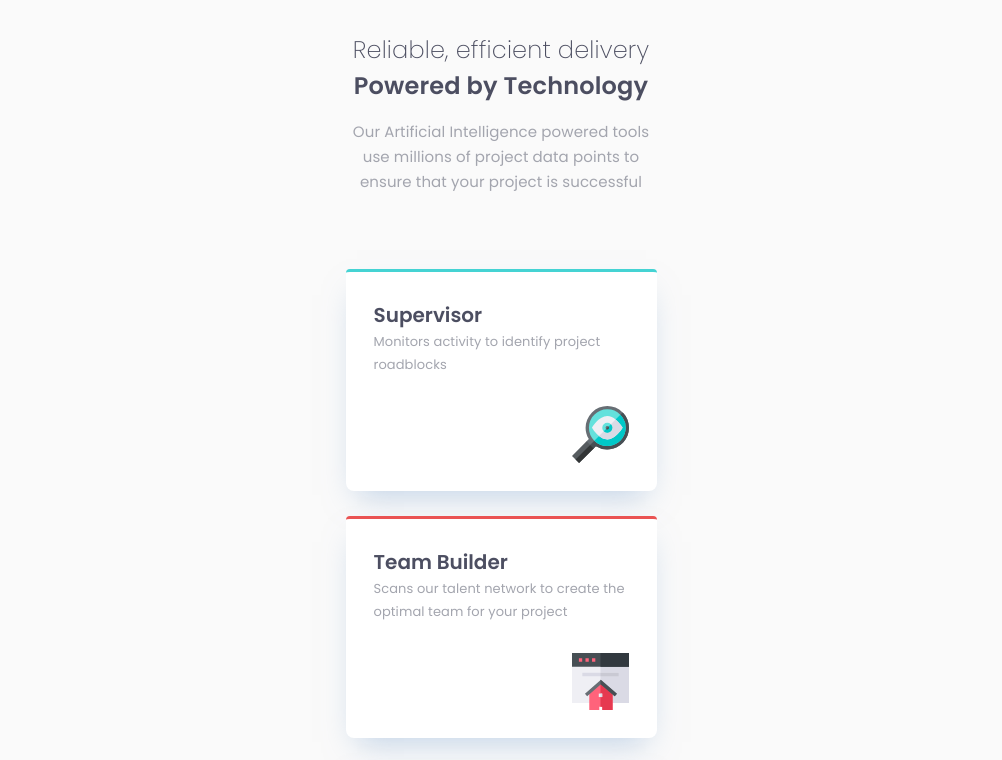
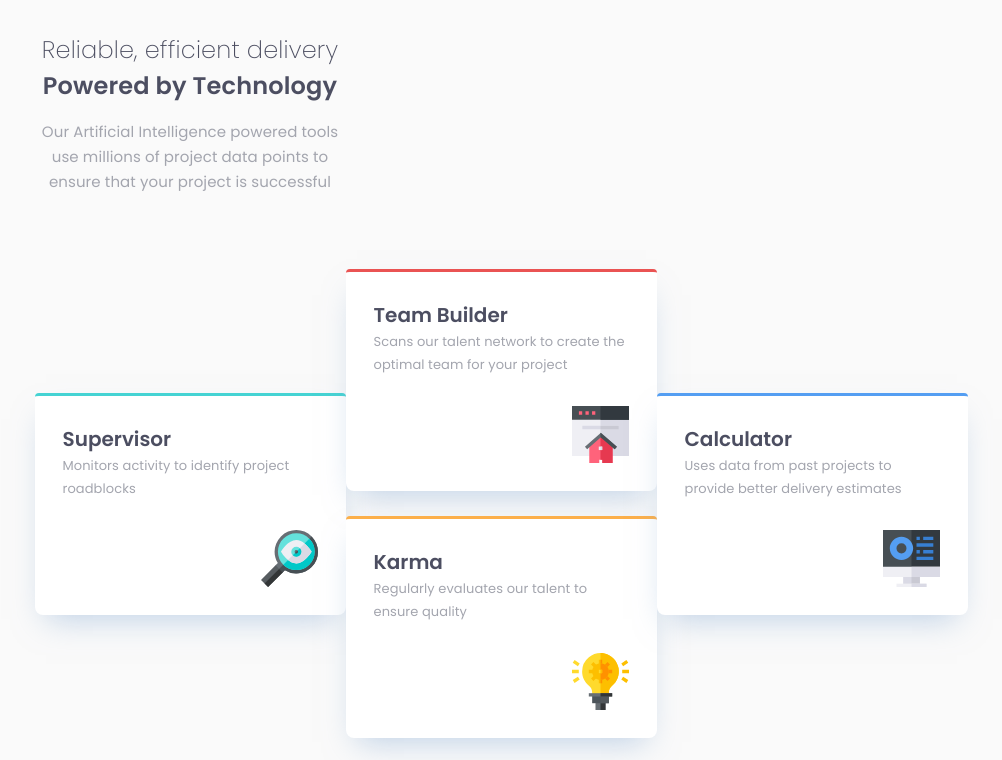
Before and after one commit to Negligence/four-card-feature-section, a website: page index.html in a window 1280 px wide. Shown: the top 760 px of the page, without its empty margins (139-1141 px from the left). Drawn offline with Linux system fonts and the light colour scheme.

Commit message:
finished 320px breakpoint started 1150px breakpoint

```diff
--- a/source/sass/styles.scss
+++ b/source/sass/styles.scss
@@ -132,7 +132,7 @@ p {
 }
 
 .card__title {
-  font-size: rem(20px);
+  font-size: var(--fz-3);
   line-height: auto;
 }
 
@@ -156,14 +156,112 @@ p {
 
 /* #region Extra Small 320px */
 @include desktop-media-query(374px) {
+  #feature {
+    padding: rem(32px) rem(10px);
+    row-gap: rem(35px);
+    justify-items: center;
+  }
 
+  .heading__container {
+    width: rem(280px);
+  }
+
+  .heading__title {
+    font-size: var(--fz-3);
+  }
+
+  .heading__description {
+    font-size: var(--fz-5);
+  }
+
+  .card {
+    width: rem(270px);
+    height: rem(202px);
+  }
+
+  .card__img {
+    width: rem(47px);
+    height: rem(47px);
+  }
 }
 /* #endregion Extra Small 320px */
 
-/* #region Desktop 768px */
-@include mobile-media-query(1440px) {
+/* #region Desktop 1150px */
+@include mobile-media-query(1150px) {
  .attribution {
     position: fixed;
  }
+
+ #feature {
+    // padding: rem(32px);
+    // row-gap: rem(75px);
+  }
+
+  .heading__container {
+    // width: rem(311px);
+    // row-gap: rem(16px);
+    // text-align: center;
+  }
+
+  .heading__title {
+    // row-gap: rem(1px);
+    // letter-spacing: rem(0.17px);
+    // font-weight: var(--fw-extra-light);
+    // font-size: var(--fz-2);
+    // line-height: auto;
+  }
+
+  .heading__title-tagline {
+    // font-weight: var(--fw-semi-bold);
+  }
+
+  .heading__description {
+    // font-size: var(--fz-4);
+    // letter-spacing: rem(0.1px);
+    // line-height: em(25px, 15px);
+  }
+
+  .cards__container {
+    // row-gap: rem(25px);
+    grid:
+    "    .    t    .    "
+    "    s    t    c    "
+    "    s    k    c    "
+    "    .    k    .    "
+    ;
+  }
+
+  .card {
+    // width: rem(311px);
+    // height: rem(222px);
+    // padding: rem(28px);
+    // background-color: white;
+    // border-radius: rem(4px) rem(4px) rem(8px) rem(8px);
+    // box-shadow: 0 rem(15px) rem(30px) rem(-11px) #83a7d280;
+    // grid-template-rows: repeat(2, auto) 1fr;
+    // border-top: rem(3.55px) solid;
+  }
+
+  .card__title {
+    // font-size: var(--fz-3);
+    // line-height: auto;
+  }
+
+  .card__description {
+    // font-size: rem(13px);
+    // line-height: em(23px, 13px);
+    // letter-spacing: rem(0.09px);
+  }
+
+  .card__img {
+    // width: rem(57px);
+    // height: rem(57px);
+    // place-self: end;
+  }
+
+  .supervisor__card {grid-area: s;}
+  .team__card {grid-area: t;}
+  .karma__card {grid-area: k;}
+  .calculator__card {grid-area: c;}
 }
-/* #endregion Desktop 768px */
+/* #endregion Desktop 1150px */
```
Also changed, not shown: assets/css/styles.css, source/assets/css/styles.css.
